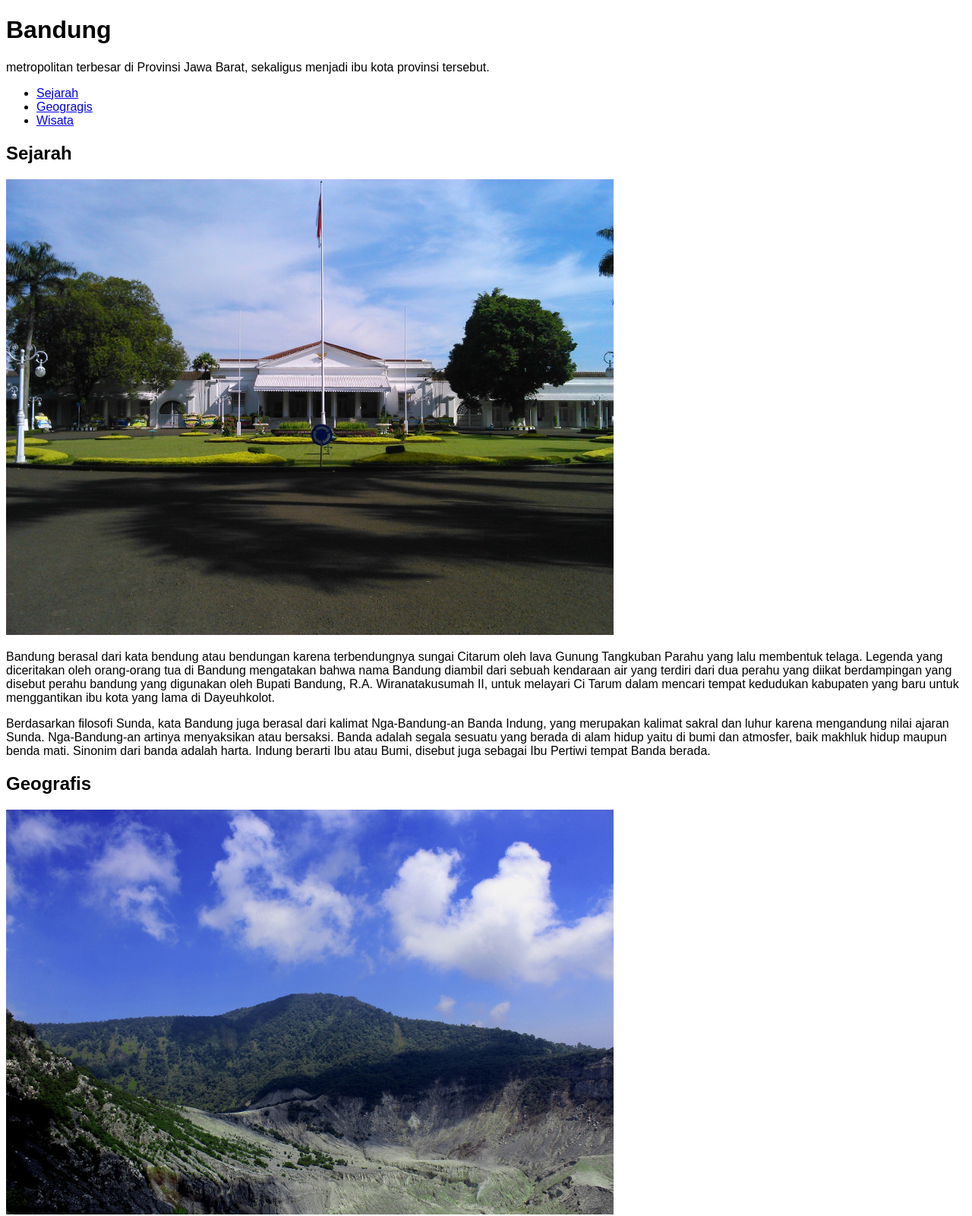
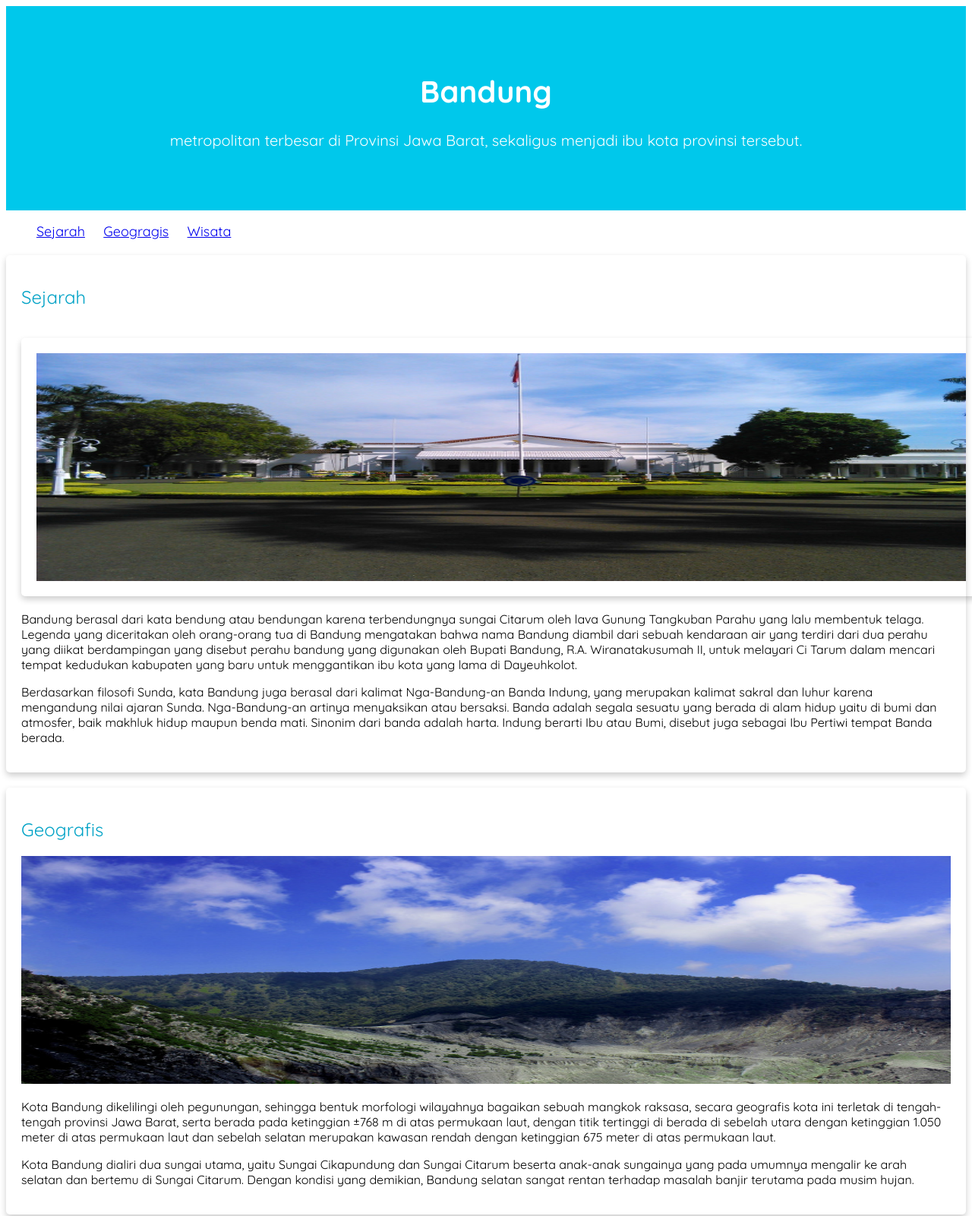
Before and after one commit to legisetiawan/web-basic, a website: page index.html in a window 1280 px wide. Shown: the top 1601 px of the page at 76% size. Drawn offline with Linux system fonts and the light colour scheme.

Commit message:
Mengatur css tiap elemen padding,margin,box shadow, font size,font weight,display, background color,text align.

```diff
--- a/assets/style/style.css
+++ b/assets/style/style.css
@@ -1,14 +1,50 @@
+@import url('https://fonts.googleapis.com/css?family=Quicksand:400,700&display=swap');
 body {
-    font-family:sans-serif;
+    font-family: 'Quicksand',sans-serif;
 }
-h2 {
-    warna: #00a2c6
+nav li {
+    display: inline;
+    list-style-type: none;
+    margin-right: 20px;
 }
-h3 {
-warna: #00a2c6
+nav a {
+    font-size: 18px;
+}
+nav a:hover {
+    font-weight: bold;
+}
+.jumbotron {
+    font-size: 20px;
+    padding: 60px;
+    background-color: #00c8eb;
+    text-align: center;
+    color: white;
+}
+.card {
+    box-shadow: 0 4px 8px 0 rgba(0, 0, 0, 0.2);
+    border-radius: 5px;
+    padding: 20px;
+    margin-top: 20px;
+}
+h2,h3 {
+    color: #00a2c6;
+    font-weight: 400;
+    text-decoration: none;
+}
+.profile header {
+    text-align:center;
+}
+.profile img {
+    width:200px;
+}
+.featured-image {
+    width: 100%;
+    max-height:300px;
 }
 footer {
     padding: 20px;
     color: white;
-    background-color: #00a2c6
+    background-color: #00a2c6;
+    text-align: center;
+    font-weight: bold;
 }
--- a/index.html
+++ b/index.html
@@ -5,14 +5,16 @@
     <meta http-equiv="X-UA-Compatible" content="IE=edge">
     <meta name="viewport" content="width=device-width, initial-scale=1.0">
     <link rel="stylesheet" href="assets/style/style.css">
-    <title>Web Basic</title>
+    <title>Kota Bandung</title>
 </head>
 <body>
 
 <!-- Header -->
 <header>
-    <h1>Bandung</h1>
-    <p> metropolitan terbesar di Provinsi Jawa Barat, sekaligus menjadi ibu kota provinsi tersebut.</p>
+    <div class="jumbotron">
+        <h1>Bandung</h1>
+        <p> metropolitan terbesar di Provinsi Jawa Barat, sekaligus menjadi ibu kota provinsi tersebut.</p>
+    </div>
         <nav>
         <ul>
             <li><a href="#sejarah">Sejarah</a></li>
@@ -27,34 +29,34 @@
 
     <!-- Div generic elemen -->
     <div id="content">
-        <article>
-        <h2 id="sejarah">Sejarah</h2>
-        <img src="assets/image/history.jpg" alt="Sejarah">
+        <article id="sejarah" class="card">
+        <h2>Sejarah</h2>
+        <img src="assets/image/history.jpg" class="featured-image card" alt="Sejarah">
         <p> Bandung berasal dari kata bendung atau bendungan karena terbendungnya sungai Citarum oleh lava Gunung Tangkuban Parahu yang lalu membentuk telaga. Legenda yang diceritakan oleh orang-orang tua di Bandung mengatakan bahwa nama Bandung diambil dari sebuah kendaraan air yang terdiri dari dua perahu yang diikat berdampingan yang disebut perahu bandung yang digunakan oleh Bupati Bandung, R.A. Wiranatakusumah II, untuk melayari Ci Tarum dalam mencari tempat kedudukan kabupaten yang baru untuk menggantikan ibu kota yang lama di Dayeuhkolot.</p>
         <p>Berdasarkan filosofi Sunda, kata Bandung juga berasal dari kalimat Nga-Bandung-an Banda Indung, yang merupakan kalimat sakral dan luhur karena mengandung nilai ajaran Sunda. Nga-Bandung-an artinya menyaksikan atau bersaksi. Banda adalah segala sesuatu yang berada di alam hidup yaitu di bumi dan atmosfer, baik makhluk hidup maupun benda mati. Sinonim dari banda adalah harta. Indung berarti Ibu atau Bumi, disebut juga sebagai Ibu Pertiwi tempat Banda berada.</p>
         </article>
 
-        <article>
-        <h2 id="geografis">Geografis</h2>
-        <img src="assets/image/geografis.jpg" alt="geografis">
+        <article id="geografis" class="card">
+        <h2>Geografis</h2>
+        <img src="assets/image/geografis.jpg" class="featured-image" alt="geografis">
         <p>Kota Bandung dikelilingi oleh pegunungan, sehingga bentuk morfologi wilayahnya bagaikan sebuah mangkok raksasa, secara geografis kota ini terletak di tengah-tengah provinsi Jawa Barat, serta berada pada ketinggian ±768 m di atas permukaan laut, dengan titik tertinggi di berada di sebelah utara dengan ketinggian 1.050 meter di atas permukaan laut dan sebelah selatan merupakan kawasan rendah dengan ketinggian 675 meter di atas permukaan laut.</p>
         <p>Kota Bandung dialiri dua sungai utama, yaitu Sungai Cikapundung dan Sungai Citarum beserta anak-anak sungainya yang pada umumnya mengalir ke arah selatan dan bertemu di Sungai Citarum. Dengan kondisi yang demikian, Bandung selatan sangat rentan terhadap masalah banjir terutama pada musim hujan.</p>
         </article>
 
-        <article>
-            <h2 id="wisata">Wisata</h2>
+        <article  id="wisata" class="card">
+            <h2>Wisata</h2>
             <p>Sejak dibukanya Jalan Tol Cipularang, kota Bandung telah menjadi tujuan utama dalam menikmati liburan akhir pekan terutama dari masyarakat yang berasal dari Jakarta sekitarnya. Selain menjadi kota wisata belanja, kota Bandung juga dikenal dengan sejumlah besar bangunan lama berarsitektur peninggalan Belanda.</p>
 
 
             <section>
             <h3> Farm  House Lembang</h3>
-            <img src="assets/image/farm-house.jpg" alt="farm house">
+            <img src="assets/image/farm-house.jpg" class="featured-image" alt="farm house">
             <p>Berada di jalur utama Bandung-Lembang, Farm House menjadi objek wisata yang tidak pernah sepi pengunjung. Selain karena letaknya strategis, kawasan ini juga menghadirkan nuansa wisata khas Eropa. Semua itu diterapkan dalam bentuk spot swafoto Instagramable.</p>
             </section>
 
             <section>
             <h3>Observatorium Bosscha</h3>
-            <img src="assets/image/bosscha.jpg" alt="bosscha">
+            <img src="assets/image/bosscha.jpg" class="featured-image" alt="bosscha">
             <p>Memiliki beberapa teleskop, antara lain, Refraktor Ganda Zeiss, Schmidt Bimasakti, Refraktor Bamberg, Cassegrain GOTO, dan Teleskop Surya. Refraktor Ganda Zeiss adalah jenis teleskop terbesar untuk meneropong bintang. Benda ini diletakkan pada atap kubah sehingga saat teropong digunakan, atap tersebut harus dibuka. Observatorium Bosscha boleh dikunjungi oleh siapa pun, tanpa tiket. Namun, bagi yang ingin menggunakan teleskop Zeiss, wajib mendaftarkan diri. Untuk instansi atau lembaga pendidikan, diberikan jadwal hari Selasa sampai Jumat. Sementara itu, kunjungan individu dibuka setiap hari Sabtu.</p>
             </section>
         </article>
@@ -62,8 +64,9 @@
 
 
     <aside>
+        <article class="profile card">
             <header>
-                <article>
+
                 <h2>Kota Bandung</h2>
                 <p>Kota Kembang Paris van Java</p>
                 <figure>
```
